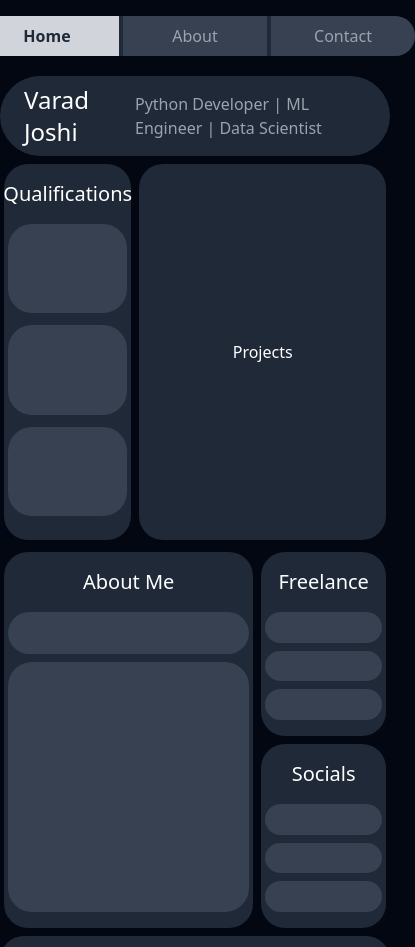
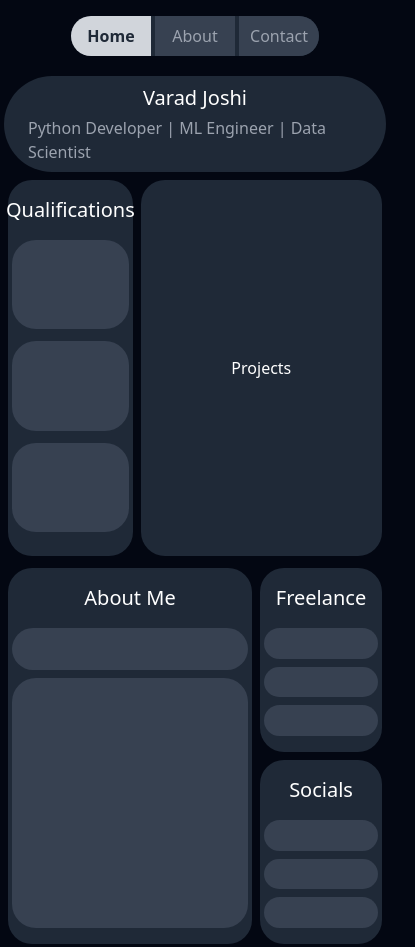
Before and after one commit to Varad-13/varad-portfolio, a plain HTML site: page index.html in a window 390 px wide. Shown: the top 947 px of the page, 415 px wide, since content can reach past the window. Drawn offline with nearby package versions, Linux system fonts and the light colour scheme.

Commit message:
Fix layout on mobile devices

```diff
--- a/index.html
+++ b/index.html
@@ -7,15 +7,15 @@
   <script src="https://cdn.tailwindcss.com"></script>
 </head>
 <body class="bg-gray-950 text-white font-sans">
-    <div class="flex flex-col w-full gap-1 items-center justify-center py-4 md:px-10">
+    <div class="flex flex-col w-full gap-1 p-1 items-center justify-center py-4 md:px-10">
         <nav class="flex justify-center gap-1 rounded-full bg-gray-800">
-            <a href="#" class="w-36 py-2 bg-gray-300 rounded-s-full text-gray-800 font-semibold text-center">Home</a>
-            <a href="#" class="w-36 py-2 rounde bg-gray-700 hover:bg-gray-600 text-gray-400 text-center">About</a>
-            <a href="#" class="w-36 py-2 rounded-e-full bg-gray-700 hover:bg-gray-600 text-gray-400 text-center">Contact</a>
+            <a href="#" class="w-20 md:w-36 py-2 bg-gray-300 rounded-s-full text-gray-800 font-semibold text-center">Home</a>
+            <a href="#" class="w-20 md:w-36 py-2 rounde bg-gray-700 hover:bg-gray-600 text-gray-400 text-center">About</a>
+            <a href="#" class="w-20 md:w-36 py-2 rounded-e-full bg-gray-700 hover:bg-gray-600 text-gray-400 text-center">Contact</a>
         </nav>
-        <div class="flex max-w-2xl mt-4 p-2 px-6 w-full gap-8 items-center justify-center rounded-full bg-gray-800">
-            <strong class="text-2xl font-light">Varad Joshi</strong>
-            <h1 class="text-gray-400 text-">
+        <div class="flex flex-col md:flex-row max-w-2xl mt-4 p-2 px-6 w-full gap-1 md:gap-8 items-center justify-center rounded-full bg-gray-800">
+            <strong class="text-xl md:text-2xl font-light">Varad Joshi</strong>
+            <h1 class="text-gray-400 md:text-base text-md">
                 Python Developer | ML Engineer | Data Scientist
             </h1>
         </div>
```
